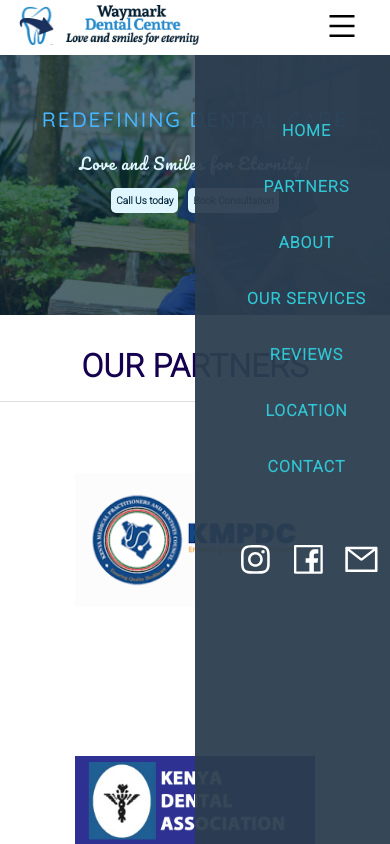
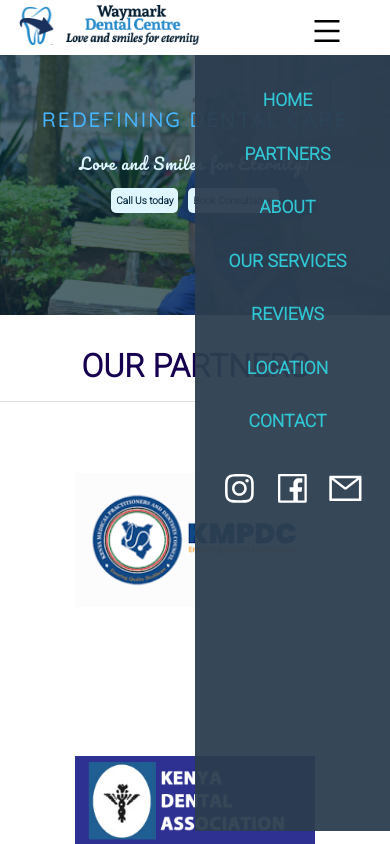
Before and after one commit to AbbyNyakara/DentalWebsite, a React (Vite) app: page / in a window 390 px wide. Both pictures are taken after a click on the button 342 px from the left and 21 px from the top of the page. Shown: the top 844 px of the page. Built offline with nearby package versions, Linux system fonts and the light colour scheme.

Commit message:
correct navigation

```diff
--- a/index.html
+++ b/index.html
@@ -3,6 +3,9 @@
   <head>
     <meta charset="UTF-8" />
     <link rel="icon" type="image/svg+xml" href="/vite.svg" />
+    <title>Waymark Dental Centre Isiolo - All your dentistry requirements under one roof</title>
+    <meta name="description" content="Do you need a tooth extraction or root canal or a dental implant? Dr. Christ is
+    your go to dentist for that and more dental procedures. Located in Isiolo, contact us for any emergency dental procedure"/>
     <meta name="viewport" content="width=device-width, initial-scale=1.0" />
     <link href="https://cdn.jsdelivr.net/npm/bootstrap@5.0.2/dist/css/bootstrap.min.css" rel="stylesheet" integrity="sha384-EVSTQN3/azprG1Anm3QDgpJLIm9Nao0Yz1ztcQTwFspd3yD65VohhpuuCOmLASjC" crossorigin="anonymous">
     <link rel="preconnect" href="https://fonts.googleapis.com">
--- a/src/components/Contact/contact.scss
+++ b/src/components/Contact/contact.scss
@@ -89,7 +89,7 @@
 .thankyou__msg {
   color: variables.$clr-aqua-green;
   font-weight: bolder;
-  font-size: 0.8rem;
+  font-size: 1.2rem;
   padding-top: 1rem;
   visibility: hidden;
 }
--- a/src/components/Footer/footer.scss
+++ b/src/components/Footer/footer.scss
@@ -9,7 +9,7 @@
 }
 
 .footer__main {
-  width: 80%;
+  width: 90%;
   display: grid;
   // padding-left: 2rem;
   gap: 2rem;
--- a/src/components/Header/Header.jsx
+++ b/src/components/Header/Header.jsx
@@ -1,4 +1,4 @@
-import React, { useRef } from 'react';
+import React, { useState } from 'react';
 import { AiOutlineClose, AiOutlineMenu, AiOutlineInstagram, AiOutlineFacebook, AiOutlineMail } from 'react-icons/ai';
 import { HashLink } from 'react-router-hash-link';
 import './Header.scss';
@@ -6,16 +6,12 @@
 import dental_name from '../../assets/waymark-dental.png';
 
 const Header = () => {
-  const menuRef = useRef()
 
-  const toggleMenu = () => {
-    console.log("clicked")
-    menuRef.current.classList.remove("responsive_nav")
-  }
+  const [showLinks, setShowlinks] = useState(false)
 
   return (
     <div className='header' id="header">
-    {/* Header top for Desktop screen only */}
+        {/* Header top for Desktop screen only */}
       <div className="header__top">
         <div className="header__working-hrs">
           <p className='header__top-workingHrs'>Monday - Friday : 8.00am - 5.00pm</p>
@@ -24,22 +20,19 @@
         <a href="tel:+254719325889" className='header__top-cell'>0719 325 889</a>
       </div>
 
+
+{/* Main working path */}
+
       <div className="header__bottom">
+
+        {/* left Logo Section */}
         <div className="header__logo">
           <img src={logo} alt="" />
           <img src={dental_name} alt="" />
         </div>
 
-        {/* Mobile view */}
-        <div className="header__menu" >
-          <button onClick={toggleMenu} className="menu__button">
-            <AiOutlineMenu className='menu__bar'/>
-          </button>
-        </div>
-         {/* Mobile view */}
-
-        <div className="header__mobile-nav" ref={menuRef}>
-          <ul className='header__links'>
+        <div className='header__main'>
+          <div className='header__links' id={ showLinks ? "hidden" : "" } onClick={() => setShowlinks(!showLinks)}>
             <HashLink smooth to="#header" className='header__link'> Home</HashLink>
             <HashLink smooth to="#partners" className='header__link'> Partners</HashLink>
             <HashLink smooth to="#doctor" className='header__link'> About</HashLink>
@@ -47,24 +40,17 @@
             <HashLink smooth to="#reviews" className='header__link'> Reviews</HashLink>
             <HashLink smooth to="#contact" className='header__link'> Location</HashLink>
             <HashLink smooth to="#contact" className='header__link'> Contact</HashLink>
-            <br />
             <div className="socials__nav">
               <a href="https://www.instagram.com/waymarkdental/" target='_blank'><AiOutlineInstagram className="social_nav-icon" /></a>
               <a href="https://www.facebook.com/profile.php?id=100086539784832" target='_blank'><AiOutlineFacebook   className="social_nav-icon" /></a>
               <a href="mailto:waymarkdentalltd@gmail.com" target='_blank'><AiOutlineMail   className="social_nav-icon" /></a>
             </div>
-          </ul>
+          </div>
+          <button className='menu__button' onClick={() => setShowlinks(!showLinks)}>
+            <AiOutlineMenu />
+          </button>
         </div>
 
-        <ul className="header__navigation">
-            <HashLink smooth to="#header" className='header__link'> Home</HashLink>
-            <HashLink smooth to="#partners" className='header__link'> Partners</HashLink>
-            <HashLink smooth to="#doctor" className='header__link'> About</HashLink>
-            <HashLink smooth to="#services" className='header__link'> Our Services</HashLink>
-            <HashLink smooth to="#reviews" className='header__link'> Reviews</HashLink>
-            <HashLink smooth to="#contact" className='header__link'> Location</HashLink>
-            <HashLink smooth to="#contact" className='header__link'> Contact</HashLink>
-        </ul>
       </div>
 
     </div>
@@ -72,3 +58,10 @@
 }
 
 export default Header
+
+
+{/* <div className="socials__nav">
+              <a href="https://www.instagram.com/waymarkdental/" target='_blank'><AiOutlineInstagram className="social_nav-icon" /></a>
+              <a href="https://www.facebook.com/profile.php?id=100086539784832" target='_blank'><AiOutlineFacebook   className="social_nav-icon" /></a>
+              <a href="mailto:waymarkdentalltd@gmail.com" target='_blank'><AiOutlineMail   className="social_nav-icon" /></a>
+            </div> */}
--- a/src/components/Header/Header.scss
+++ b/src/components/Header/Header.scss
@@ -24,13 +24,18 @@
   flex-direction: column;
   padding-right: 10px;
   border-right: 1px solid #fff;
+}
 
+.header__links {
+  padding-top: 15px;
+  font-weight: bolder;
+  font-size: 1rem;
 }
 
 .header__link {
   color: variables.$clr-aqua-green;
-  letter-spacing: 1px;
-  padding-right: 4px;
+  // letter-spacing: 1px;
+  padding-right: 10px;
   text-transform: uppercase;
   &:hover {
     color: variables.$clr-dark-aqua-text;
@@ -62,85 +67,69 @@
   }
 }
 
-.header__navigation {  // Navigation links
-  list-style: none;
-  display: flex;
-  justify-content: center;
-  align-items: center;
-  gap: 12px;
-  font-weight: bold;
-  font-size: 1rem;
-  padding-top: 8px;
-}
+// .header__navigation {  // Navigation links
+//   list-style: none;
+//   display: flex;
+//   justify-content: center;
+//   align-items: center;
+//   gap: 12px;
+//   font-weight: bold;
+//   font-size: 1rem;
+//   padding-top: 8px;
+// }
 
-// Mobile items to be hidden in desktop view
-.header__menu {
+.menu__button {
   display: none;
 }
 
-.header__mobile-nav {
+.socials__nav {
   display: none;
+}
+
+.header__bottom .header__main #hidden {
+  display: flex;
 }
 
 @media screen and (max-width: 1020px) {
   .menu__button {
+    display: flex;
     border: none;
     outline: none;
     background: none;
+    padding: 15px;
+    font-size: 2rem;
   }
 
-  .header__top,
-  .header__navigation {
+  .header__top {
     display: none;
   }
 
-  .header__menu { //humbuger menu icon
-    display: block;
+  .header__links {
+    display: none;
   }
-
-  .menu__bar {  //icon itself
-    font-size: 2rem;
-    margin-top: 10px;
-    cursor: pointer;
-  }
-
-
-  .header__mobile-nav {
-    // flex-direction: column;
-    display: block;
-    position: fixed;
-    width: 50%;
-    z-index: 100;
-    height: 100vh;
-    top: 55px;
-    right: 0;
-    background: rgb(44, 62, 80, 0.95); // to be reviewed!
-    transition: all .5s;
-    // transform: translateX(-100vw);
-  }
-
-  .header__links {
-    margin-top: 4rem;
-  }
-
-  .header__link {
-    display: block;
-    text-align: center;
-    font-size: 1rem;
-    padding-bottom: 2rem;
-    font-weight: bolder;
-    &:hover {
-      color: variables.$clr-text-white;
-    }
-  }
-
-  // .header__mobile-nav .responsive_nav {
-  //   transform: none;
-  // }
 
   .socials__nav {
     display: flex;
     justify-content: center;
+  }
+
+  .header__bottom .header__main #hidden {
+    position: absolute;
+    top: 55px;
+    right: 0;
+    width: 50%;
+    height: 92vh;
+    z-index: 200;
+    background-color: rgb(44, 62, 80, 0.95);
+    display: flex;
+    flex-direction: column;
+    align-items: center;
+    padding: 2rem;
+  }
+
+  .header__bottom .header__main #hidden .header__link {
+    padding-bottom: 1.7rem;
+    font-size: 1.1rem;
   }
 
   .social_nav-icon {
@@ -152,4 +141,72 @@
     }
   }
 
+
+
+
+
+
+
+
+
+
+
+  // .header__top,
+  // .header__navigation {
+  //   display: none;
+  // }
+
+  // .header__menu { //humbuger menu icon
+  //   display: block;
+  // }
+
+  // .menu__bar {  //icon itself
+  //   font-size: 2rem;
+  //   margin-top: 10px;
+  //   cursor: pointer;
+  // }
+
+
+  // .header__mobile-nav {
+  //   // flex-direction: column;
+  //   display: block;
+  //   position: fixed;
+  //   width: 50%;
+  //   z-index: 100;
+  //   height: 100vh;
+  //   top: 55px;
+  //   right: 0;
+  //   background: rgb(44, 62, 80, 0.95); // to be reviewed!
+  //   transition: all .5s;
+  //   // transform: translateX(-100vw);
+  // }
+
+
+
+  // .header__link {
+  //   display: block;
+  //   text-align: center;
+  //   font-size: 1rem;
+  //   padding-bottom: 2rem;
+  //   font-weight: bolder;
+  //   &:hover {
+  //     color: variables.$clr-text-white;
+  //   }
+  // }
+
+  // .header__mobile-nav .responsive_nav {
+  //   transform: none;
+  // }
+
+
+
+  // .social_nav-icon {
+  //   font-size: 2.3rem;
+  //   margin: 0.5rem;
+  //   text-align: center;
+  //   &:hover {
+  //     color: variables.$clr-aqua-green;
+  //   }
+  // }
+
 }
```
